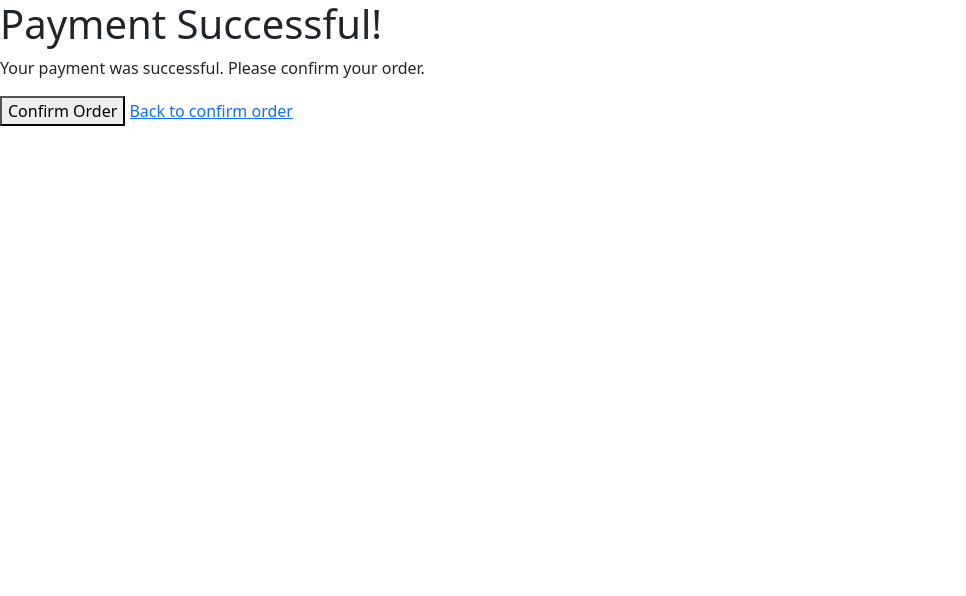
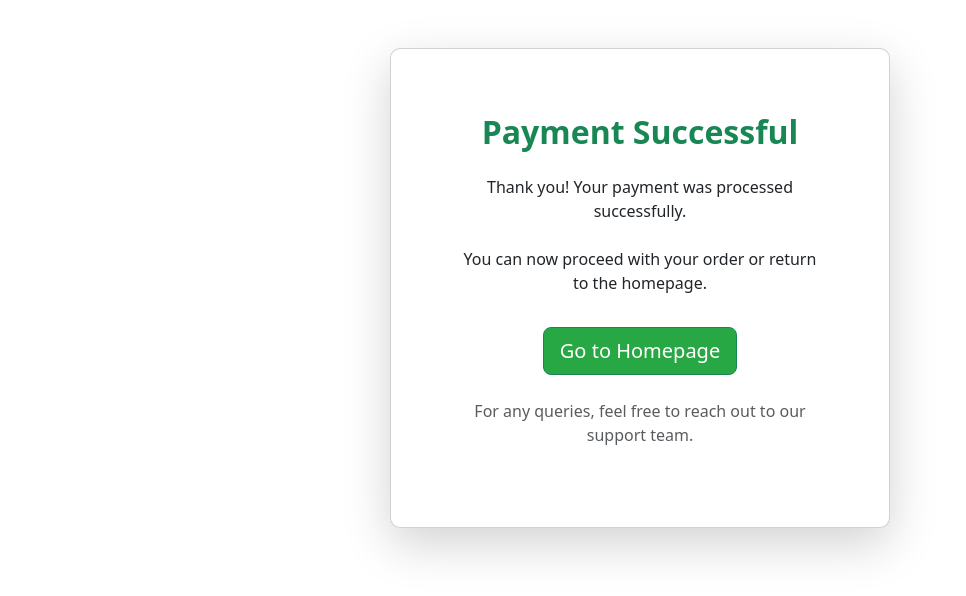
Before and after one commit to salimmleng/fooddelivery, a Django app: page /food/success/ in a window 1280 px wide. Shown: the top 596 px of the page, without its empty margins (0-966 px from the left). Run offline with Django 5.2, Linux system fonts and the light colour scheme; some libraries are stand-ins or nearby versions.

Commit message:
payment method update

```diff
--- a/food/templates/success.html
+++ b/food/templates/success.html
@@ -11,14 +11,18 @@
 </head>
 
 <body>
-
-    <h1>Payment Successful!</h1>
-    <p>Your payment was successful. Please confirm your order.</p>
-
-    <button onclick="confirmOrder()">Confirm Order</button>
-    <a href="http://127.0.0.1:5501/checkout.html">Back to confirm order</a>
-
-
+    <!-- Main Content -->
+    <div class="container text-center my-5">
+        <div class="card shadow-lg p-5 mx-auto" style="max-width: 500px; border-radius: 10px;">
+            <div class="card-body">
+                <h2 class="text-success fw-bold mb-4">Payment Successful</h2>
+                <p class="card-text mb-4">Thank you! Your payment was processed successfully.</p>
+                <p class="card-text">You can now proceed with your order or return to the homepage.</p>
+                <a href="homepage.html" class="btn btn-success btn-lg mt-3" style="background-color: #28a745;">Go to Homepage</a>
+                <p class="text-muted mt-4">For any queries, feel free to reach out to our support team.</p>
+            </div>
+        </div>
+    </div>
 
     <!-- Bootstrap JS -->
     <script src="https://cdnjs.cloudflare.com/ajax/libs/bootstrap/5.3.0/js/bootstrap.bundle.min.js"></script>
--- a/food/views.py
+++ b/food/views.py
@@ -228,8 +228,8 @@ def payment(request):
         cus_phone = "01500000000"  # Placeholder phone number
 
         settings = {
-            'store_id': 'quick671dd3dff0df1',
-            'store_pass': 'quick671dd3dff0df1@ssl',
+            'store_id': 'quick672318e13dcd0',
+            'store_pass': 'quick672318e13dcd0@ssl',
             'issandbox': True
         }
 
@@ -241,7 +241,7 @@ def payment(request):
             'total_amount': total_price,
             'currency': "BDT",
             'tran_id': trans_id,
-            'success_url': "http://127.0.0.1:8000/food/success/",
+            'success_url': "https://fooddelivery-lyart.vercel.app/food/success/",
             'fail_url': "https://fooddelivery-lyart.vercel.app/food/fail/",
             'cancel_url': "https://fooddelivery-lyart.vercel.app/food/cancel/",
             'emi_option': 0,
```
Also changed, not shown: food/templates/cancel.html (+31 -0 lines).
